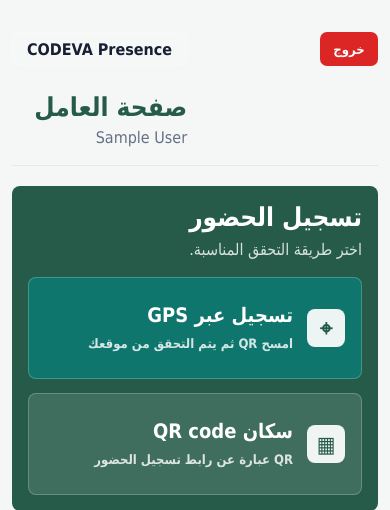
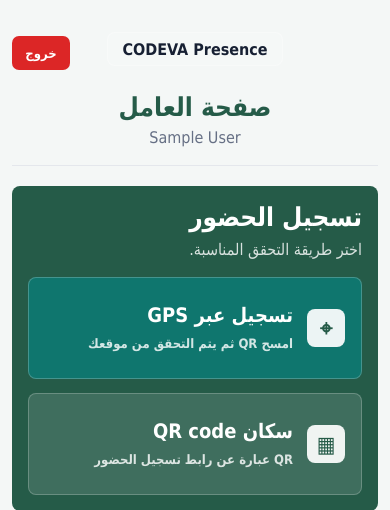
Before and after one commit to saiid27/codeva-backend, a Flask app: page /worker in a window 390 px wide. Shown: the top 510 px of the page. Run offline with Flask 3, Linux system fonts and the light colour scheme; the visitor is signed in with stand-in values (Sample User, id 1); parts of the project's set-up code (start-up, migrations or seed data) failed here and were passed over; some libraries are stand-ins or nearby versions.

Commit message:
Center header brand

```diff
--- a/static/web/styles.css
+++ b/static/web/styles.css
@@ -283,6 +283,7 @@ button {
 }
 
 .dev-header {
+  position: relative;
   min-height: 86px;
   padding: 14px 0 18px;
   display: flex;
@@ -290,6 +291,11 @@ button {
   justify-content: space-between;
   gap: 16px;
   border-bottom: 1px solid #e4e7ec;
+}
+
+.dev-header > div:first-child {
+  flex: 1;
+  text-align: center;
 }
 
 .dev-header h1 {
@@ -769,6 +775,12 @@ button.danger {
     gap: 12px;
   }
 
+  .dev-header > div:first-child {
+    width: 100%;
+    padding: 0 64px;
+    text-align: center;
+  }
+
   .dev-header h1 {
     font-size: 26px;
   }
@@ -788,10 +800,16 @@ button.danger {
   .dev-header form {
     margin: 0;
     order: -1;
+    position: absolute;
+    left: 0;
+    top: 18px;
   }
 
   .dev-header > .dev-link {
     order: -1;
+    position: absolute;
+    left: 0;
+    top: 18px;
   }
 
   .dev-header-actions {
@@ -817,6 +835,10 @@ button.danger {
   .dev-header-with-actions {
     position: relative;
     padding-top: 54px;
+  }
+
+  .dev-header-with-actions > div:first-child {
+    padding: 0;
   }
 
   .dev-card {
--- a/templates/dev.html
+++ b/templates/dev.html
@@ -6,12 +6,12 @@
     <title>Dev - CODEVA Presence</title>
     <link rel="icon" href="{{ url_for('static', filename='web/favicon.svg') }}">
     <link rel="manifest" href="/manifest.webmanifest">
-    <link rel="apple-touch-icon" href="{{ url_for('static', filename='web/icon-192.png') ~ '?v=20260607-7' }}">
+    <link rel="apple-touch-icon" href="{{ url_for('static', filename='web/icon-192.png') ~ '?v=20260607-8' }}">
     <meta name="theme-color" content="#2f6e5a">
     <meta name="apple-mobile-web-app-capable" content="yes">
     <meta name="apple-mobile-web-app-title" content="CODEVA Presence">
-    <link rel="stylesheet" href="{{ url_for('static', filename='web/styles.css') ~ '?v=20260607-7' }}">
-    <script src="{{ url_for('static', filename='web/pwa.js') ~ '?v=20260607-7' }}" defer></script>
+    <link rel="stylesheet" href="{{ url_for('static', filename='web/styles.css') ~ '?v=20260607-8' }}">
+    <script src="{{ url_for('static', filename='web/pwa.js') ~ '?v=20260607-8' }}" defer></script>
   </head>
   <body class="dev-body">
     <main class="dev-page">
--- a/templates/dev_login.html
+++ b/templates/dev_login.html
@@ -6,12 +6,12 @@
     <title>Dev Login - CODEVA Presence</title>
     <link rel="icon" href="{{ url_for('static', filename='web/favicon.svg') }}">
     <link rel="manifest" href="/manifest.webmanifest">
-    <link rel="apple-touch-icon" href="{{ url_for('static', filename='web/icon-192.png') ~ '?v=20260607-7' }}">
+    <link rel="apple-touch-icon" href="{{ url_for('static', filename='web/icon-192.png') ~ '?v=20260607-8' }}">
     <meta name="theme-color" content="#2f6e5a">
     <meta name="apple-mobile-web-app-capable" content="yes">
     <meta name="apple-mobile-web-app-title" content="CODEVA Presence">
-    <link rel="stylesheet" href="{{ url_for('static', filename='web/styles.css') ~ '?v=20260607-7' }}">
-    <script src="{{ url_for('static', filename='web/pwa.js') ~ '?v=20260607-7' }}" defer></script>
+    <link rel="stylesheet" href="{{ url_for('static', filename='web/styles.css') ~ '?v=20260607-8' }}">
+    <script src="{{ url_for('static', filename='web/pwa.js') ~ '?v=20260607-8' }}" defer></script>
   </head>
   <body>
     <main class="login-page">
--- a/templates/manager.html
+++ b/templates/manager.html
@@ -6,12 +6,12 @@
     <title>لوحة المدير - CODEVA Presence</title>
     <link rel="icon" href="{{ url_for('static', filename='web/favicon.svg') }}">
     <link rel="manifest" href="/manifest.webmanifest">
-    <link rel="apple-touch-icon" href="{{ url_for('static', filename='web/icon-192.png') ~ '?v=20260607-7' }}">
+    <link rel="apple-touch-icon" href="{{ url_for('static', filename='web/icon-192.png') ~ '?v=20260607-8' }}">
     <meta name="theme-color" content="#2f6e5a">
     <meta name="apple-mobile-web-app-capable" content="yes">
     <meta name="apple-mobile-web-app-title" content="CODEVA Presence">
-    <link rel="stylesheet" href="{{ url_for('static', filename='web/styles.css') ~ '?v=20260607-7' }}">
-    <script src="{{ url_for('static', filename='web/pwa.js') ~ '?v=20260607-7' }}" defer></script>
+    <link rel="stylesheet" href="{{ url_for('static', filename='web/styles.css') ~ '?v=20260607-8' }}">
+    <script src="{{ url_for('static', filename='web/pwa.js') ~ '?v=20260607-8' }}" defer></script>
   </head>
   <body class="dev-body">
     <main class="dev-page">
--- a/templates/manager_attendance.html
+++ b/templates/manager_attendance.html
@@ -6,12 +6,12 @@
     <title>الحضور والغياب - CODEVA Presence</title>
     <link rel="icon" href="{{ url_for('static', filename='web/favicon.svg') }}">
     <link rel="manifest" href="/manifest.webmanifest">
-    <link rel="apple-touch-icon" href="{{ url_for('static', filename='web/icon-192.png') ~ '?v=20260607-7' }}">
+    <link rel="apple-touch-icon" href="{{ url_for('static', filename='web/icon-192.png') ~ '?v=20260607-8' }}">
     <meta name="theme-color" content="#2f6e5a">
     <meta name="apple-mobile-web-app-capable" content="yes">
     <meta name="apple-mobile-web-app-title" content="CODEVA Presence">
-    <link rel="stylesheet" href="{{ url_for('static', filename='web/styles.css') ~ '?v=20260607-7' }}">
-    <script src="{{ url_for('static', filename='web/pwa.js') ~ '?v=20260607-7' }}" defer></script>
+    <link rel="stylesheet" href="{{ url_for('static', filename='web/styles.css') ~ '?v=20260607-8' }}">
+    <script src="{{ url_for('static', filename='web/pwa.js') ~ '?v=20260607-8' }}" defer></script>
   </head>
   <body class="dev-body">
     <main class="dev-page">
--- a/templates/manager_report.html
+++ b/templates/manager_report.html
@@ -6,12 +6,12 @@
     <title>التقرير الأسبوعي - CODEVA Presence</title>
     <link rel="icon" href="{{ url_for('static', filename='web/favicon.svg') }}">
     <link rel="manifest" href="/manifest.webmanifest">
-    <link rel="apple-touch-icon" href="{{ url_for('static', filename='web/icon-192.png') ~ '?v=20260607-7' }}">
+    <link rel="apple-touch-icon" href="{{ url_for('static', filename='web/icon-192.png') ~ '?v=20260607-8' }}">
     <meta name="theme-color" content="#2f6e5a">
     <meta name="apple-mobile-web-app-capable" content="yes">
     <meta name="apple-mobile-web-app-title" content="CODEVA Presence">
-    <link rel="stylesheet" href="{{ url_for('static', filename='web/styles.css') ~ '?v=20260607-7' }}">
-    <script src="{{ url_for('static', filename='web/pwa.js') ~ '?v=20260607-7' }}" defer></script>
+    <link rel="stylesheet" href="{{ url_for('static', filename='web/styles.css') ~ '?v=20260607-8' }}">
+    <script src="{{ url_for('static', filename='web/pwa.js') ~ '?v=20260607-8' }}" defer></script>
   </head>
   <body class="dev-body">
     <main class="dev-page">
--- a/templates/manager_workers.html
+++ b/templates/manager_workers.html
@@ -6,12 +6,12 @@
     <title>عمالي - CODEVA Presence</title>
     <link rel="icon" href="{{ url_for('static', filename='web/favicon.svg') }}">
     <link rel="manifest" href="/manifest.webmanifest">
-    <link rel="apple-touch-icon" href="{{ url_for('static', filename='web/icon-192.png') ~ '?v=20260607-7' }}">
+    <link rel="apple-touch-icon" href="{{ url_for('static', filename='web/icon-192.png') ~ '?v=20260607-8' }}">
     <meta name="theme-color" content="#2f6e5a">
     <meta name="apple-mobile-web-app-capable" content="yes">
     <meta name="apple-mobile-web-app-title" content="CODEVA Presence">
-    <link rel="stylesheet" href="{{ url_for('static', filename='web/styles.css') ~ '?v=20260607-7' }}">
-    <script src="{{ url_for('static', filename='web/pwa.js') ~ '?v=20260607-7' }}" defer></script>
+    <link rel="stylesheet" href="{{ url_for('static', filename='web/styles.css') ~ '?v=20260607-8' }}">
+    <script src="{{ url_for('static', filename='web/pwa.js') ~ '?v=20260607-8' }}" defer></script>
   </head>
   <body class="dev-body">
     <main class="dev-page">
--- a/templates/worker.html
+++ b/templates/worker.html
@@ -6,12 +6,12 @@
     <title>صفحة العامل - CODEVA Presence</title>
     <link rel="icon" href="{{ url_for('static', filename='web/favicon.svg') }}">
     <link rel="manifest" href="/manifest.webmanifest">
-    <link rel="apple-touch-icon" href="{{ url_for('static', filename='web/icon-192.png') ~ '?v=20260607-7' }}">
+    <link rel="apple-touch-icon" href="{{ url_for('static', filename='web/icon-192.png') ~ '?v=20260607-8' }}">
     <meta name="theme-color" content="#2f6e5a">
     <meta name="apple-mobile-web-app-capable" content="yes">
     <meta name="apple-mobile-web-app-title" content="CODEVA Presence">
-    <link rel="stylesheet" href="{{ url_for('static', filename='web/styles.css') ~ '?v=20260607-7' }}">
-    <script src="{{ url_for('static', filename='web/pwa.js') ~ '?v=20260607-7' }}" defer></script>
+    <link rel="stylesheet" href="{{ url_for('static', filename='web/styles.css') ~ '?v=20260607-8' }}">
+    <script src="{{ url_for('static', filename='web/pwa.js') ~ '?v=20260607-8' }}" defer></script>
   </head>
   <body class="dev-body">
     <main class="dev-page worker-page" data-worker-email="{{ worker_email }}">
--- a/templates/worker_checkin.html
+++ b/templates/worker_checkin.html
@@ -6,12 +6,12 @@
     <title>تسجيل الحضور - CODEVA Presence</title>
     <link rel="icon" href="{{ url_for('static', filename='web/favicon.svg') }}">
     <link rel="manifest" href="/manifest.webmanifest">
-    <link rel="apple-touch-icon" href="{{ url_for('static', filename='web/icon-192.png') ~ '?v=20260607-7' }}">
+    <link rel="apple-touch-icon" href="{{ url_for('static', filename='web/icon-192.png') ~ '?v=20260607-8' }}">
     <meta name="theme-color" content="#2f6e5a">
     <meta name="apple-mobile-web-app-capable" content="yes">
     <meta name="apple-mobile-web-app-title" content="CODEVA Presence">
-    <link rel="stylesheet" href="{{ url_for('static', filename='web/styles.css') ~ '?v=20260607-7' }}">
-    <script src="{{ url_for('static', filename='web/pwa.js') ~ '?v=20260607-7' }}" defer></script>
+    <link rel="stylesheet" href="{{ url_for('static', filename='web/styles.css') ~ '?v=20260607-8' }}">
+    <script src="{{ url_for('static', filename='web/pwa.js') ~ '?v=20260607-8' }}" defer></script>
   </head>
   <body class="dev-body">
     <main class="dev-page worker-page" data-worker-email="{{ worker_email }}" data-token="{{ token }}">
```
Also changed, not shown: static/web/service-worker.js (+5 -5 lines), templates/index.html (+4 -4 lines), static/web/manifest.webmanifest.
